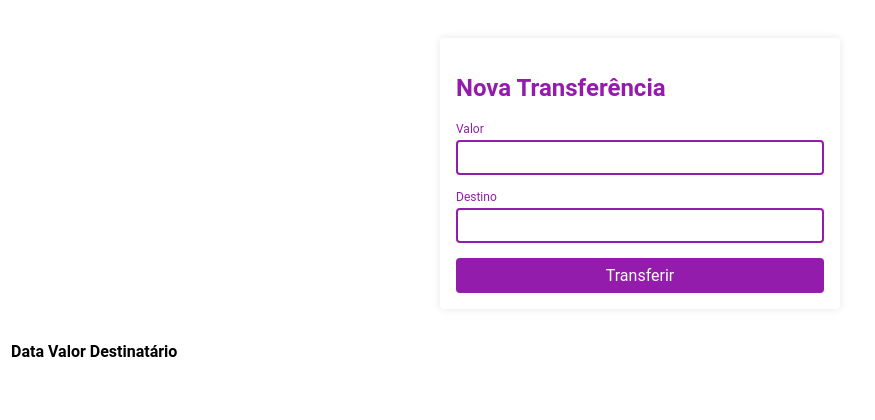
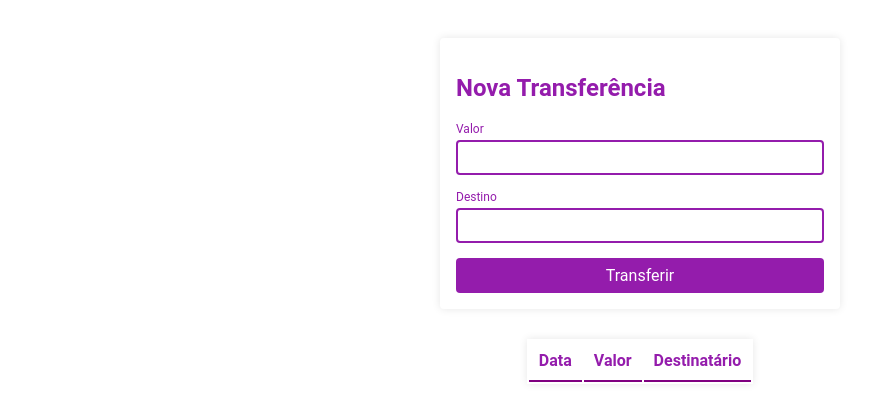
Before and after one commit to robertabononi/bytebank, an Angular app: page / in a window 1280 px wide. Shown: the top 420 px of the page, without its empty margins (0-875 px from the left). Built offline with nearby package versions, Linux system fonts and the light colour scheme.

Commit message:
style: style table

```diff
--- a/src/app/bank-statement/bank-statement.component.html
+++ b/src/app/bank-statement/bank-statement.component.html
@@ -1,14 +1,14 @@
-<table>
-  <thead>
-    <th>Data</th>
-    <th>Valor</th>
-    <th>Destinatário</th>
+<table class="tabela">
+  <thead class="tabela__cabecalho">
+    <th class="tabela__cabecalho__conteudo">Data</th>
+    <th class="tabela__cabecalho__conteudo">Valor</th>
+    <th class="tabela__cabecalho__conteudo">Destinatário</th>
   </thead>
-  <tbody>
+  <tbody class="tabela__linha">
     <tr *ngFor="let transference of transferences">
-      <td>{{ transference?.date | date: "short" }}</td>
-      <td>{{ transference?.value | currency }}</td>
-      <td>{{ transference?.recipient }}</td>
+      <td class="tabela__conteudo">{{ transference?.date | date: "short" }}</td>
+      <td class="tabela__conteudo">{{ transference?.value | currency }}</td>
+      <td class="tabela__conteudo">{{ transference?.recipient }}</td>
     </tr>
   </tbody>
 </table>
--- a/src/app/bank-statement/bank-statement.component.scss
+++ b/src/app/bank-statement/bank-statement.component.scss
@@ -0,0 +1,37 @@
+.titulo {
+  text-align: center;
+  font-size: 24px;
+  margin-bottom: 16px;
+}
+
+.tabela {
+  text-align: center;
+  margin: 0 auto;
+  background-color: white;
+  box-shadow: 0 0 8px rgba(0, 0, 0, 0.1);
+
+  &__cabecalho {
+    color: var(--primary);
+
+    &__conteudo {
+      padding: 10px;
+      border-bottom: 2px solid purple;
+    }
+  }
+
+  &__linha {
+    margin-bottom: 10px;
+    border-radius: 4px;
+
+    &:last-child {
+      .tabela__conteudo {
+        border-bottom: none;
+      }
+    }
+  }
+
+  &__conteudo {
+    padding: 10px;
+    border-bottom: 1px solid var(--cinza-claro);
+  }
+}
```
